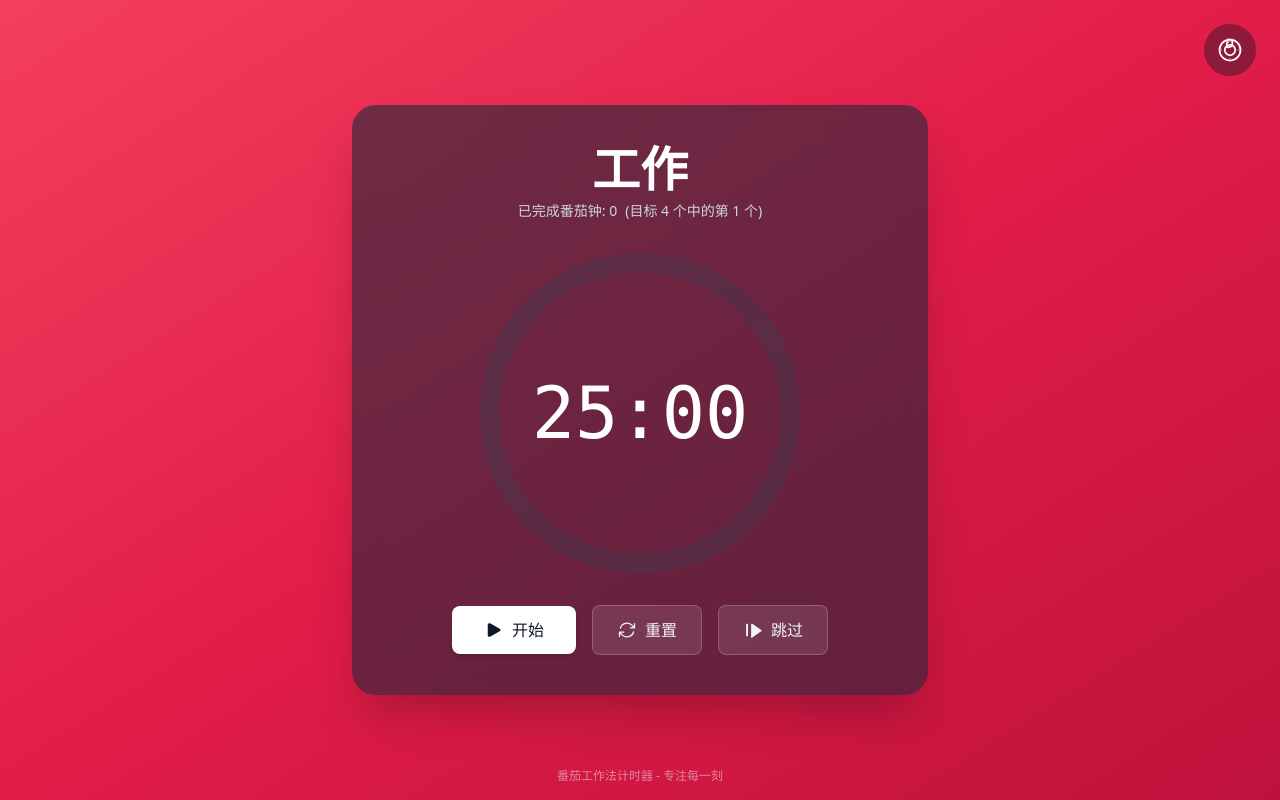
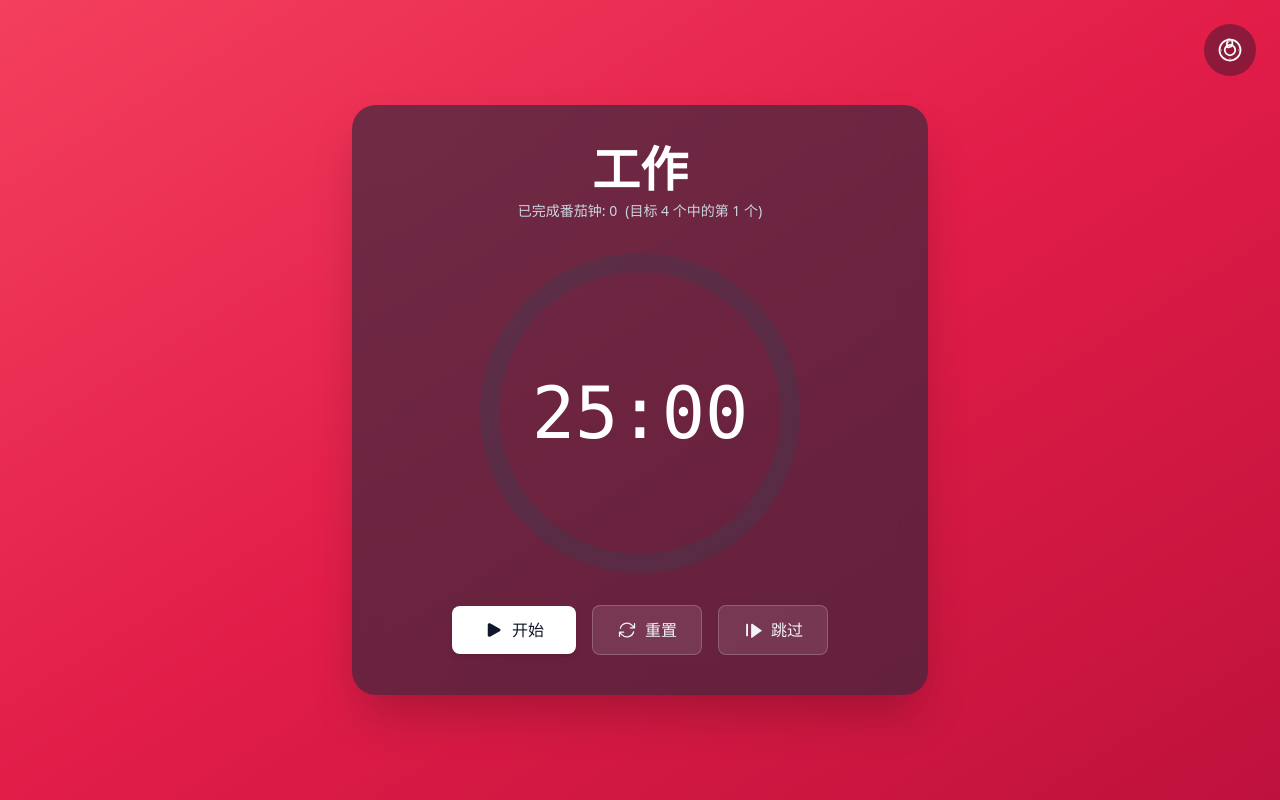
Before and after one commit to clark-CMD/Pomodoro, a React (Vite) app: page / in a window 1280 px wide. Built offline with nearby package versions, Linux system fonts and the light colour scheme.

Commit message:
Update App.tsx
删除sologen

```diff
--- a/App.tsx
+++ b/App.tsx
@@ -399,7 +399,7 @@ const App: React.FC = () => {
       />
 
       <footer className="absolute bottom-4 text-center w-full text-xs text-slate-100 text-opacity-50">
-        番茄工作法计时器 - 专注每一刻
+
       </footer>
     </div>
   );
```
